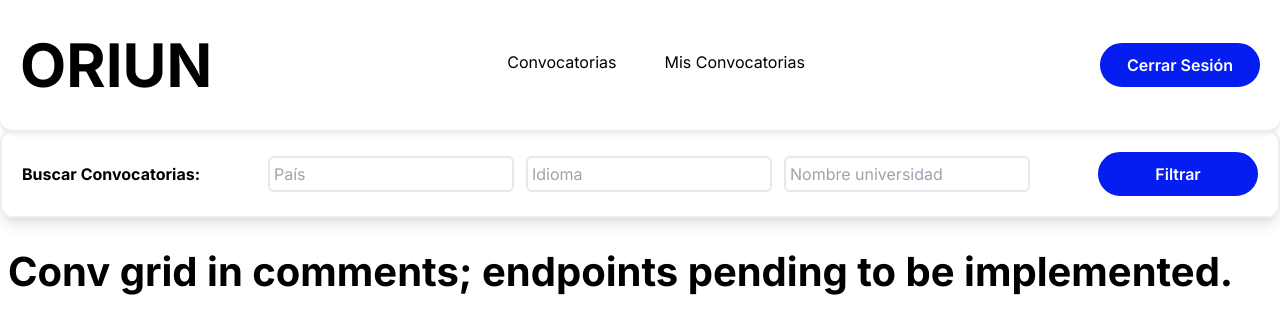
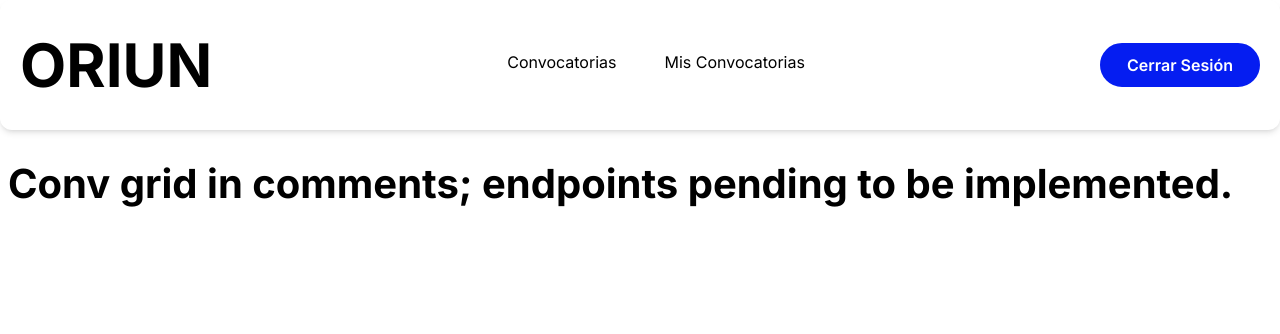
Before and after one commit to camunozv/oriun-frontend, a Next.js app: page /ConvocatoriasEstudiante in a window 1280 px wide. Shown: the top 334 px of the page. Built offline with nearby package versions, Linux system fonts and the light colour scheme.

Commit message:
FINALLY data fetch success; pending sign out other requests

```diff
--- a/app/ConvocatoriasAdmin/ConvocatoriasAbiertas/page.jsx
+++ b/app/ConvocatoriasAdmin/ConvocatoriasAbiertas/page.jsx
@@ -4,6 +4,7 @@ import { redirect } from "next/navigation";
 import CardConvocatorias from "@/components/ConvsPage/CardConvocatorias";
 import { useRef, useState } from "react";
 import { useSession } from "next-auth/react";
+import { apiFilterOpenCalls } from "@/app/api/Convocatorias/filterOpenCalls";
 
 function ConvocatoriasAbiertasAdminPage() {
   // En esta parte debe ir el hook que realiza la petición a la api
@@ -25,7 +26,18 @@ function ConvocatoriasAbiertasAdminPage() {
   }
 
   // useEffect(() => {
-  //   apiFilterOpenCalls.getFilterOpenCalls();
+  //   async function getCallsInstant() {
+  //     const new_calls = await apiFilterOpenCalls.getFilterOpenCalls();
+  //   }
+
+  //   try {
+  //     set_my_calls(new_calls);
+  //     console.log("new calls setted up")
+  //   }catch(error)
+  //   {
+  //     console.log(error)
+  //   }
+
   // }, []);
 
   const token = session.access;
@@ -51,27 +63,51 @@ function ConvocatoriasAbiertasAdminPage() {
      * 987654321carlos */
 
     const params = new URLSearchParams({
-      university_name: conv_universidad,
-      country: conv_pais,
+      name_university: conv_universidad,
+      Country: conv_pais,
       language: conv_idioma,
     });
 
-    fetch(`http://127.0.0.1:8000/call/open/${params}`, {
+    // fetch(`http://127.0.0.1:8000/call/open/${params}`, {
+    //   method: "GET",
+    //   headers: {
+    //     Authorization: `Bearer ${token}`,
+    //   },
+    // })
+    //   .then((response) => {
+    //     if (!response.ok) {
+    //       throw new Error("Eroorrr");
+    //     }
+
+    //     set_my_calls(response.data);
+    //   })
+    //   .catch((error) => {
+    //     console.log(error);
+    //   });
+
+    const my_headers = new Headers();
+
+    my_headers.append("Authorization", `Bearer ${token}`);
+
+    const requestOptions = {
       method: "GET",
-      headers: {
-        Authorization: `Bearer ${token}`,
-      },
-    })
-      .then((response) => {
-        if (!response.ok) {
-          throw new Error("Eroorrr");
-        }
+      headers: my_headers,
+      redirect: "follow",
+    };
 
-        set_my_calls(response.data);
-      })
-      .catch((error) => {
-        console.log(error);
-      });
+    // fetch("http://127.0.0.1:8000/call/open/", requestOptions).then((response) => {
+    //   console.log(response)
+    // }).catch((error) => {
+    //   console.log(error)
+    // })
+
+    fetch(
+      "http://127.0.0.1:8000/call/open/?Country=Colombia&name_university=Universidad%20de%20los%20Andes",
+      requestOptions
+    )
+      .then((response) => response.text())
+      .then((result) => console.log(result))
+      .catch((error) => console.error(error, 'hola'));
   }
 
   return (
--- a/app/ConvocatoriasEstudiante/page.jsx
+++ b/app/ConvocatoriasEstudiante/page.jsx
@@ -19,7 +19,7 @@ async function ConvocatoriasEstudiantePage() {
 
   return (
     <>
-      <Filter />
+      {/* <Filter /> */}
       <main className="relative mt-4 mx-auto overflow-hidden max-w-[1580px] gap-3 p-2">
         {/* <GridConvocatorias admin={false} calls={calls} /> */}
         <h1 className="text-[40px] font-bold">
--- a/app/api/auth/[...nextauth]/credentials_options.js
+++ b/app/api/auth/[...nextauth]/credentials_options.js
@@ -6,7 +6,6 @@ export const options = {
   pages: {
     // signIn: "/Ingreso",
     signOut: "/Ingreso",
-    newUser: "/ConvocatoriasAdmin",
   },
   providers: [
     CredentialsProvider({
--- a/components/ConvsPage/Filter.jsx
+++ b/components/ConvsPage/Filter.jsx
@@ -1,156 +1,156 @@
-"use client";
-import { apiFilterOpenCalls } from "@/app/api/Convocatorias/filterOpenCalls";
-import { useState, useRef } from "react";
-import CardConvocatorias from "./CardConvocatorias";
+// "use client";
+// import { apiFilterOpenCalls } from "@/app/api/Convocatorias/filterOpenCalls";
+// import { useState, useRef } from "react";
+// import CardConvocatorias from "./CardConvocatorias";
 
 
-function Filter({ token }) {
-  // const convocatoria_nombre = useRef();
-  const convocatoria_pais = useRef();
-  const convocatoria_idioma = useRef();
-  const convocatoria_universidad = useRef();
-  const convocatoria_fecha = useRef();
+// function Filter({ token }) {
+//   // const convocatoria_nombre = useRef();
+//   const convocatoria_pais = useRef();
+//   const convocatoria_idioma = useRef();
+//   const convocatoria_universidad = useRef();
+//   const convocatoria_fecha = useRef();
 
-  const [my_calls, set_my_calls] = useState();
+//   const [my_calls, set_my_calls] = useState();
 
-  async function handleFilterSumbit(event) {
-    event.preventDefault();
+//   async function handleFilterSumbit(event) {
+//     event.preventDefault();
 
-    // const conv_nombre = convocatoria_nombre.current.value;
-    const conv_pais = convocatoria_pais.current.value;
-    const conv_idioma = convocatoria_idioma.current.value;
-    const conv_universidad = convocatoria_universidad.current.value;
+//     // const conv_nombre = convocatoria_nombre.current.value;
+//     const conv_pais = convocatoria_pais.current.value;
+//     const conv_idioma = convocatoria_idioma.current.value;
+//     const conv_universidad = convocatoria_universidad.current.value;
 
-    // console.log(conv_nombre);
-    console.log(conv_pais);
-    console.log(conv_idioma);
-    console.log(conv_universidad);
-    /**
-     * 987654321carlos */
+//     // console.log(conv_nombre);
+//     console.log(conv_pais);
+//     console.log(conv_idioma);
+//     console.log(conv_universidad);
+//     /**
+//      * 987654321carlos */
 
-    const params = new URLSearchParams({
-      university_name: conv_universidad,
-      country: conv_pais,
-      language: conv_idioma,
-    });
+//     const params = new URLSearchParams({
+//       university_name: conv_universidad,
+//       country: conv_pais,
+//       language: conv_idioma,
+//     });
 
-    fetch(`http://127.0.0.1:8000/call/open/${params}`, {
-      method: "GET",
-      headers: {
-        Authorization: `Bearer ${token}`,
-      },
-    }).then((response) => {
-      if (!response.ok) {
-        throw new Error('Eroorrr')
-      }
+//     // fetch(`http://127.0.0.1:8000/call/open/${params}`, {
+//     //   method: "GET",
+//     //   headers: {
+//     //     Authorization: `Bearer ${token}`,
+//     //   },
+//     // }).then((response) => {
+//     //   if (!response.ok) {
+//     //     throw new Error('Eroorrr')
+//     //   }
 
-      set_my_calls(response.data);
-    }).catch((error) => {
-      console.log(error)
-    });
-    //   const getterCalls = await fetch('/',{
-    //     method:"GET",
-    //     country: conv_pais,
-    //     language: conv_idioma,
-    //     name_university: conv_universidad,
-    //     headers : {
-    //       'Authorization' : `Bearer ${token}`
-    //     },
-    //   })
-    //   console.log('gegter calls')
-    //   set_my_calls(getterCalls);
-    // }
-    // apiFilterOpenCalls.getFilterOpenCalls(conv_pais, conv_pais, conv_universidad, token).then((response) => {
-    //   set_my_calls(response.data);
+//     //   set_my_calls(response.data);
+//     // }).catch((error) => {
+//     //   console.log(error)
+//     // });
+//     //   const getterCalls = await fetch('/',{
+//     //     method:"GET",
+//     //     country: conv_pais,
+//     //     language: conv_idioma,
+//     //     name_university: conv_universidad,
+//     //     headers : {
+//     //       'Authorization' : `Bearer ${token}`
+//     //     },
+//     //   })
+//     //   console.log('gegter calls')
+//     //   set_my_calls(getterCalls);
+//     // }
+//     // apiFilterOpenCalls.getFilterOpenCalls(conv_pais, conv_pais, conv_universidad, token).then((response) => {
+//     //   set_my_calls(response.data);
 
-    // }).catch((error) => {
-    //   console.log(error)
-    // })
-    // try {
-    //   const calls = await apiFilterOpenCalls.getFilterOpenCalls(conv_pais, conv_idioma, conv_universidad, token);
-    //   set_my_calls(calls);
-    // } catch(error)
-    // {
-    //   console.log(error)
-    // }
-  }
+//     // }).catch((error) => {
+//     //   console.log(error)
+//     // })
+//     // try {
+//     //   const calls = await apiFilterOpenCalls.getFilterOpenCalls(conv_pais, conv_idioma, conv_universidad, token);
+//     //   set_my_calls(calls);
+//     // } catch(error)
+//     // {
+//     //   console.log(error)
+//     // }
+//   }
 
-  return (
-    <>
-      <form
-        onSubmit={handleFilterSumbit}
-        className="overflow-hidden flex items-center justify-between mx-auto max-w-[1580px] max-h-[1024px] border-2 border-gray-10 p-5 shadow-lg rounded-xl"
-      >
-        <h2 className="block font-bold">Buscar Convocatorias:</h2>
-        <div className="flex items-center justify-between gap-3">
-          {/* <input
-            ref={convocatoria_nombre}
-            type="text"
-            placeholder="Nombre"
-            className="border-2 rounded-md w-full focus:outline-none focus:ring-0 focus:border-gray-600 px-1 py-1"
-          /> */}
-          <input
-            ref={convocatoria_pais}
-            type="text"
-            placeholder="País"
-            className="border-2 rounded-md w-full focus:outline-none focus:ring-0 focus:border-gray-600 px-1 py-1"
-          />
+//   return (
+//     <>
+//       <form
+//         onSubmit={handleFilterSumbit}
+//         className="overflow-hidden flex items-center justify-between mx-auto max-w-[1580px] max-h-[1024px] border-2 border-gray-10 p-5 shadow-lg rounded-xl"
+//       >
+//         <h2 className="block font-bold">Buscar Convocatorias:</h2>
+//         <div className="flex items-center justify-between gap-3">
+//           {/* <input
+//             ref={convocatoria_nombre}
+//             type="text"
+//             placeholder="Nombre"
+//             className="border-2 rounded-md w-full focus:outline-none focus:ring-0 focus:border-gray-600 px-1 py-1"
+//           /> */}
+//           <input
+//             ref={convocatoria_pais}
+//             type="text"
+//             placeholder="País"
+//             className="border-2 rounded-md w-full focus:outline-none focus:ring-0 focus:border-gray-600 px-1 py-1"
+//           />
 
-          <input
-            ref={convocatoria_idioma}
-            type="text"
-            placeholder="Idioma"
-            className="border-2 rounded-md w-full focus:outline-none focus:ring-0 focus:border-gray-600 px-1 py-1"
-          />
-          <input
-            ref={convocatoria_universidad}
-            type="text"
-            placeholder="Nombre universidad"
-            className="border-2 rounded-md w-full focus:outline-none focus:ring-0 focus:border-gray-600 px-1 py-1"
-          />
+//           <input
+//             ref={convocatoria_idioma}
+//             type="text"
+//             placeholder="Idioma"
+//             className="border-2 rounded-md w-full focus:outline-none focus:ring-0 focus:border-gray-600 px-1 py-1"
+//           />
+//           <input
+//             ref={convocatoria_universidad}
+//             type="text"
+//             placeholder="Nombre universidad"
+//             className="border-2 rounded-md w-full focus:outline-none focus:ring-0 focus:border-gray-600 px-1 py-1"
+//           />
 
-          {/* <select
-            ref={convocatoria_universidad}
-            placeholder="value 0"
-            className="border-2 rounded-md w-full focus:outline-none focus:ring-0 focus:border-gray-600 px-1 py-1 bg-white"
-          >
-            <option value="Null">Estado</option>
-            <option value="Abierta">Abierta</option>
-            <option value="Cerrada">Cerrada</option>
-          </select> */}
+//           {/* <select
+//             ref={convocatoria_universidad}
+//             placeholder="value 0"
+//             className="border-2 rounded-md w-full focus:outline-none focus:ring-0 focus:border-gray-600 px-1 py-1 bg-white"
+//           >
+//             <option value="Null">Estado</option>
+//             <option value="Abierta">Abierta</option>
+//             <option value="Cerrada">Cerrada</option>
+//           </select> */}
 
-          {/* <input
-            ref={convocatoria_fecha}
-            type="date"
-            datatype="DD-MM-YYYY"
-            className="border-2 rounded-md w-full focus:outline-none focus:ring-0 focus:border-gray-600 px-1 py-1"
-          /> */}
-        </div>
+//           {/* <input
+//             ref={convocatoria_fecha}
+//             type="date"
+//             datatype="DD-MM-YYYY"
+//             className="border-2 rounded-md w-full focus:outline-none focus:ring-0 focus:border-gray-600 px-1 py-1"
+//           /> */}
+//         </div>
 
-        <div className="w-40">
-          <button
-            type="submit"
-            className="w-full font-semibold bg-figma_blue border-2 rounded-full border-figma_blue text-white hover:text-figma_blue hover:bg-white py-2"
-          >
-            Filtrar
-          </button>
-        </div>
-      </form>
+//         <div className="w-40">
+//           <button
+//             type="submit"
+//             className="w-full font-semibold bg-figma_blue border-2 rounded-full border-figma_blue text-white hover:text-figma_blue hover:bg-white py-2"
+//           >
+//             Filtrar
+//           </button>
+//         </div>
+//       </form>
 
-      <div className="grid grid-cols-3 w-full gap-6">
-        {my_calls?.map((call) => (
-          <CardConvocatorias
-            key={call.university_name}
-            admin={admin}
-            id={call.university_name}
-            available_slots={call.language}
-            description={call.deadline}
-            university_id={call.university_name}
-          />
-        ))}
-      </div>
-    </>
-  );
-}
+//       <div className="grid grid-cols-3 w-full gap-6">
+//         {my_calls?.map((call) => (
+//           <CardConvocatorias
+//             key={call.university_name}
+//             admin={admin}
+//             id={call.university_name}
+//             available_slots={call.language}
+//             description={call.deadline}
+//             university_id={call.university_name}
+//           />
+//         ))}
+//       </div>
+//     </>
+//   );
+// }
 
-export default Filter;
+// export default Filter;
```
Also changed, not shown: app/ConvocatoriasEstudiante/ConvocatoriasAbiertas/page.jsx (added, +174 -0 lines), app/api/Convocatorias/filterOpenCalls.js (+17 -2 lines), app/api/Convocatorias/javierEndpoint.js (added).
